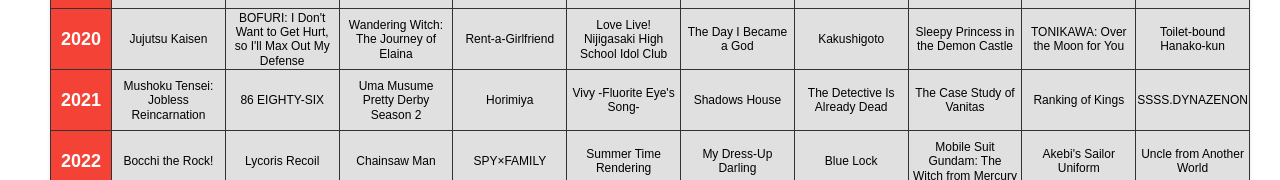
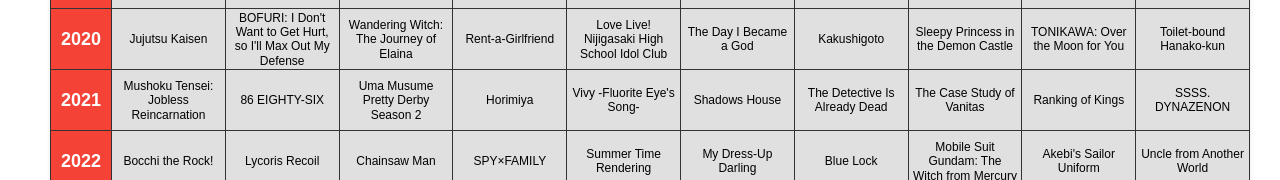
Before and after one commit to ocfongoc/anime-bingo, a React (Vite) app: page / in a window 1280 px wide. Shown: the part 1020-1200 px from the top of the page. Built offline with nearby package versions, Linux system fonts and the light colour scheme.

Commit message:
update anime

```diff
--- a/src/translations/anime.ts
+++ b/src/translations/anime.ts
@@ -467,7 +467,7 @@
     '探偵はもう、死んでいる。': 'The Detective Is Already Dead',
     'ヴァニタスの手記': 'The Case Study of Vanitas',
     '王様ランキング': 'Ranking of Kings',
-    'SSSS.DYNAZENON': 'SSSS.DYNAZENON',
+    'SSSS.DYNAZENON': 'SSSS.\nDYNAZENON',
     'ぼっち・ざ・ろっく!': 'Bocchi the Rock!',
     'リコリス・リコイル': 'Lycoris Recoil',
     'チェンソーマン': 'Chainsaw Man',
```
